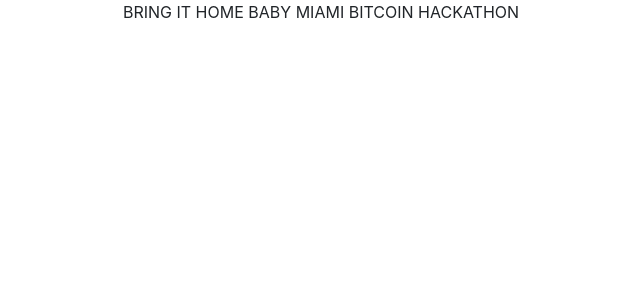
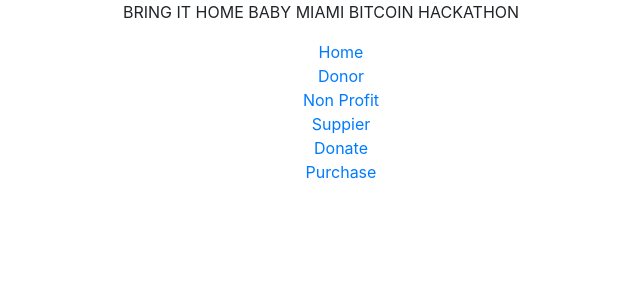
Before and after one commit to mrrobot16/fluffy-computing-machine, a React (Create React App) app: page / in a window 1280 px wide. Shown: the top 300 px of the page, without its empty margins (319-959 px from the left). Built offline with nearby package versions, Linux system fonts and the light colour scheme.

Commit message:
Added nav links to test each page - this will be removed

```diff
--- a/src/App.css
+++ b/src/App.css
@@ -30,3 +30,7 @@
     transform: rotate(360deg);
   }
 }
+
+ul {
+  list-style: none;
+}
--- a/src/App.js
+++ b/src/App.js
@@ -1,5 +1,5 @@
 import React, { Component } from 'react'
-import { BrowserRouter } from 'react-router-dom'
+import { BrowserRouter, Link } from 'react-router-dom'
 import { AppRouter } from './routes/app.routes'
 import './App.css'
 
@@ -10,6 +10,28 @@
         <BrowserRouter>
           <div className="app-component">
             <AppRouter/>
+              <div className="nav-links">
+                <ul>
+                  <li>
+                    <Link to="/">Home</Link>
+                  </li>
+                  <li>
+                    <Link to="/donor">Donor</Link>
+                  </li>
+                  <li>
+                    <Link to="/non-profit">Non Profit</Link>
+                  </li>
+                  <li>
+                    <Link to="/supplier">Suppier</Link>
+                  </li>
+                  <li>
+                    <Link to="/donate">Donate</Link>
+                  </li>
+                  <li>
+                    <Link to="/purchase">Purchase</Link>
+                  </li>
+                </ul>
+              </div>
           </div>
         </BrowserRouter>
       </div>
```
